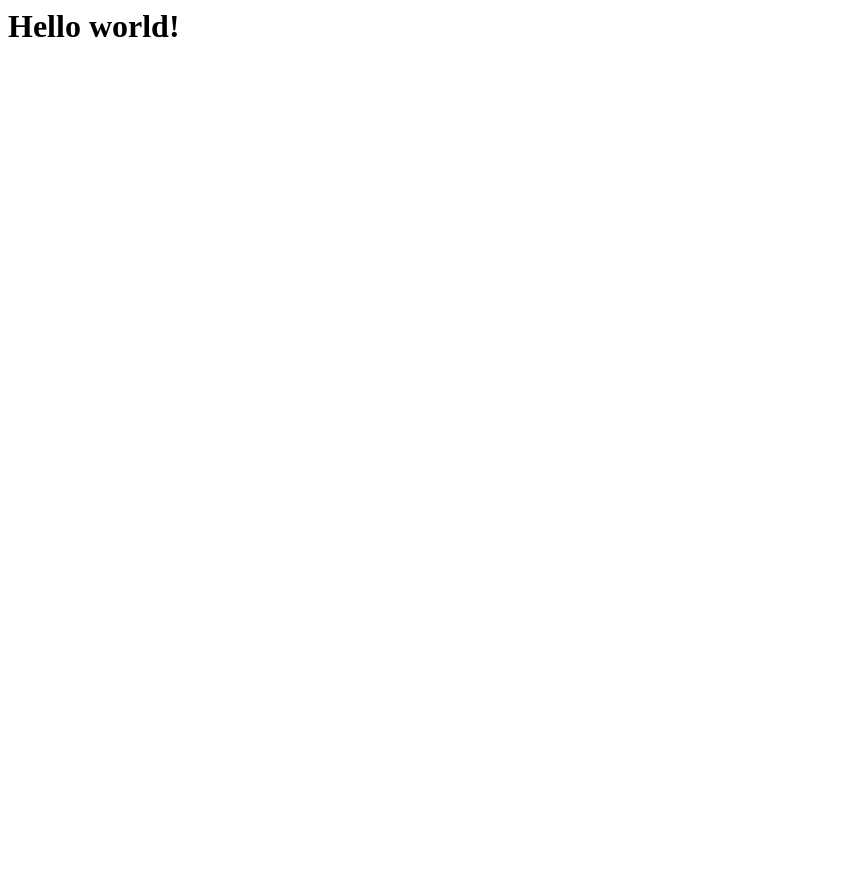
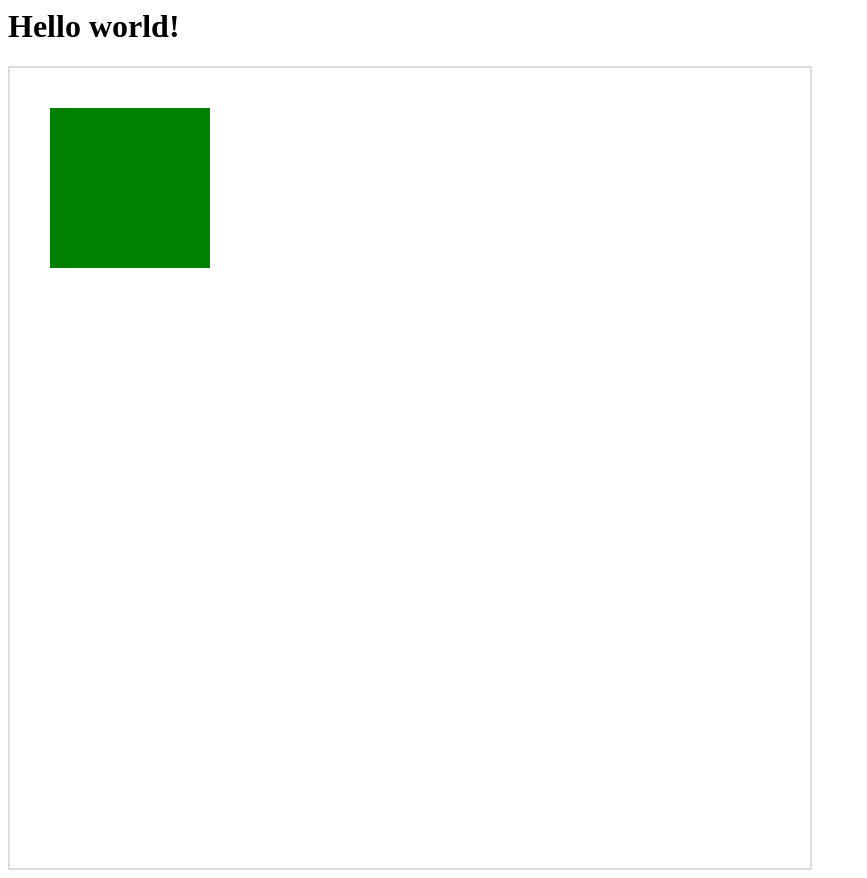
Before and after one commit to dabrorius/titanic-survivors-visualization, a website built with webpack: page src/index.html in a window 1280 px wide. Shown: the whole page, without its empty margins (0-867 px from the left). Before the commit the page ends 800 px from the top, so only its background shows below. Built offline with nearby package versions, Linux system fonts and the light colour scheme.

Commit message:
Set up CSS compilation

```diff
--- a/package.json
+++ b/package.json
@@ -1,6 +1,8 @@
 {
   "dependencies": {
+    "css-loader": "^1.0.1",
     "html-webpack-plugin": "^3.2.0",
+    "style-loader": "^0.23.1",
     "ts-loader": "^5.3.0",
     "typescript": "^3.1.6",
     "webpack": "^4.26.0",
--- a/src/index.html
+++ b/src/index.html
@@ -4,5 +4,8 @@
   </head>
   <body>
     <h1>Hello world!</h1>
+    <svg viewBox="0 0 1000 1000">
+      <rect x="50" y="50" width="200" height="200" />
+    </svg>
   </body>
 </html>
--- a/src/index.ts
+++ b/src/index.ts
@@ -1,2 +1,4 @@
+import './style.css';
+
 const greeting: String = 'Hello world!';
 console.log(greeting);
--- /dev/null
+++ b/src/style.css
@@ -0,0 +1,9 @@
+svg {
+  width: 800px;
+  height: 800px;
+  border: 2px solid #ddd;
+}
+
+rect {
+  fill: green;
+}
--- a/webpack.config.js
+++ b/webpack.config.js
@@ -9,6 +9,10 @@ module.exports = {
         test: /\.tsx?$/,
         use: 'ts-loader',
         exclude: /node_modules/
+      },
+      {
+        test: /\.css/,
+        use: ['style-loader', 'css-loader']
       }
     ]
   },
```
Also changed, not shown: 1 other file.
